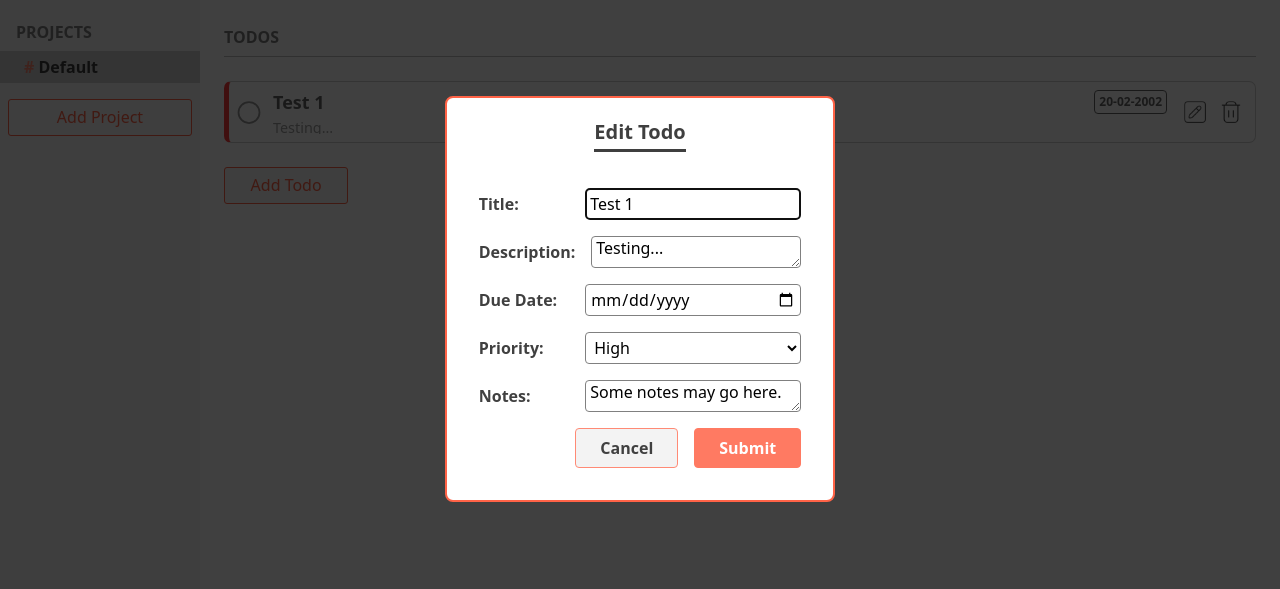
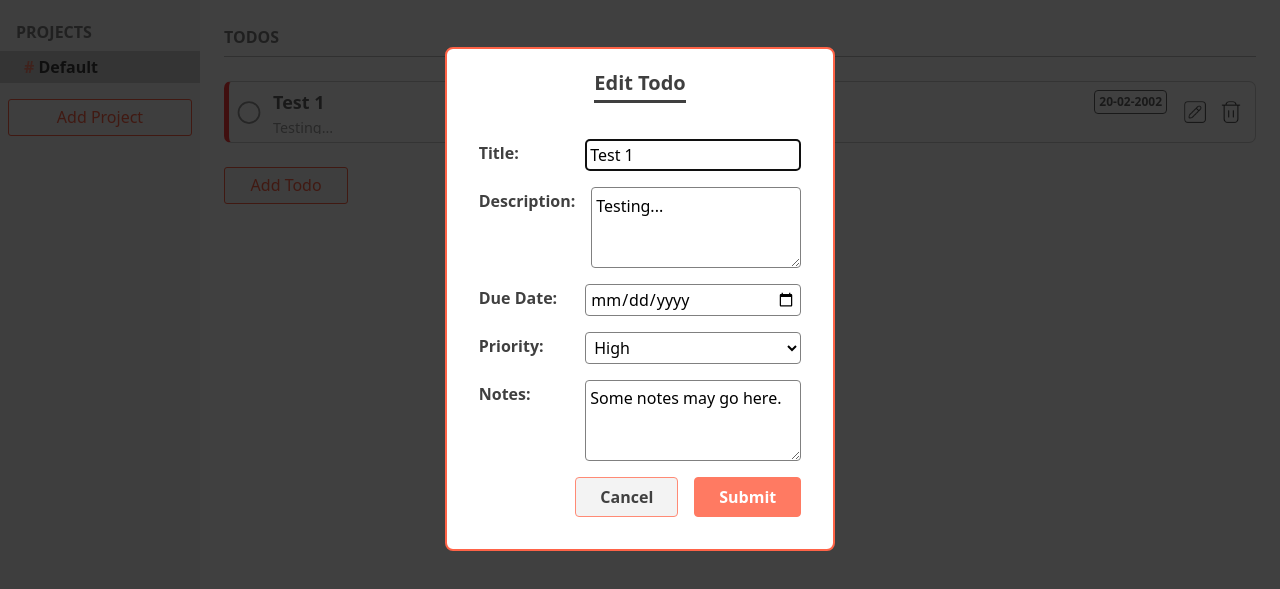
Before and after one commit to rimanz/odin-todo-list, a website built with webpack: page src/template.html in a window 1280 px wide. Both pictures are taken after a click on the button 1195 px from the left and 213 px from the top of the page. Shown: the part 101-690 px from the top of the page. Built offline with nearby package versions, Linux system fonts and the light colour scheme.

Commit message:
refactor: update dialog.js to improve scalability
- Added showDialog function to handle dialog display logic
- Renamed showTaskDialog to showTodoDialog for naming consistency
- Updated projectDetails.js and todoCard.js to accommodate changes in dialog.js
- Made minor CSS adjustments in dialog.css

```diff
--- a/src/styles/dialog.css
+++ b/src/styles/dialog.css
@@ -27,6 +27,10 @@ dialog form {
   padding: 1rem;
 }
 
+dialog form[hidden] {
+  display: none;
+}
+
 .input-wrapper {
   display: flex;
   align-items: center;
@@ -35,6 +39,8 @@ dialog form {
 
 dialog label {
   flex-basis: 15ch;
+  align-self: flex-start;
+  line-height: 1.8;
   font-weight: bold;
   opacity: 0.75;
 }
@@ -52,6 +58,11 @@ dialog select {
   padding-inline: 0.25rem;
   border: 1px solid grey;
   border-radius: 4px;
+}
+
+dialog textarea {
+  height: fit-content;
+  padding-block: 0.4rem;
 }
 
 .controls-wrapper {
--- a/src/ui/dialog.js
+++ b/src/ui/dialog.js
@@ -4,6 +4,7 @@ import { listTodos } from "./projectDetails.js";
 
 const dialog = document.getElementById("dialog");
 const dialogHeading = document.getElementById("dialog-heading");
+const forms = document.querySelectorAll(".dialog-form");
 const todoForm = document.getElementById("todo-form");
 const inputFields = document.querySelectorAll("[name]");
 const cancelBtn = document.getElementById("cancel-btn");
@@ -11,12 +12,17 @@ const submitBtn = document.getElementById("submit-btn");
 let editMode;
 let todoId;
 
-export function showTaskDialog(todoData = null) {
+function showForm(formId) {
+  forms.forEach((form) => (form.hidden = true));
+  document.getElementById(formId).hidden = false;
+}
+
+export function showTodoDialog(todoData = null) {
   editMode = todoData !== null;
   todoId = todoData?.id;
 
   dialog.showModal();
-  todoForm.removeAttribute("hidden");
+  showForm("todo-form");
   dialogHeading.textContent = `${editMode ? "Edit" : "Add New"} Todo`;
 
   if (editMode) {
@@ -42,6 +48,7 @@ todoForm.addEventListener("submit", (e) => {
 
   listTodos(projectId);
   todoForm.reset();
+  todoForm.setAttribute("hidden");
   dialog.close();
 });
 
--- a/src/ui/projectDetails.js
+++ b/src/ui/projectDetails.js
@@ -4,7 +4,7 @@ import {
   getTodos,
 } from "../projectManager.js";
 import "../styles/projectView.css";
-import { showTaskDialog } from "./dialog.js";
+import { showTodoDialog } from "./dialog.js";
 import { createNode } from "./layout.js";
 import createTodoCard from "./todoCard.js";
 
@@ -43,5 +43,5 @@ export default function createProjectDetails() {
 
 // Listeners:
 addTodoBtn.addEventListener("click", (e) => {
-  showTaskDialog();
+  showTodoDialog();
 });
--- a/src/ui/todoCard.js
+++ b/src/ui/todoCard.js
@@ -1,5 +1,5 @@
 import "../styles/todoCard.css";
-import { showTaskDialog } from "./dialog.js";
+import { showTodoDialog } from "./dialog.js";
 import { createButton, createNode } from "./layout.js";
 
 export default function createTodoCard(parent, data) {
@@ -70,6 +70,6 @@ export default function createTodoCard(parent, data) {
 
   // Listeners:
   todoEditBtn.addEventListener("click", (e) => {
-    showTaskDialog(data);
+    showTodoDialog(data);
   });
 }
```
